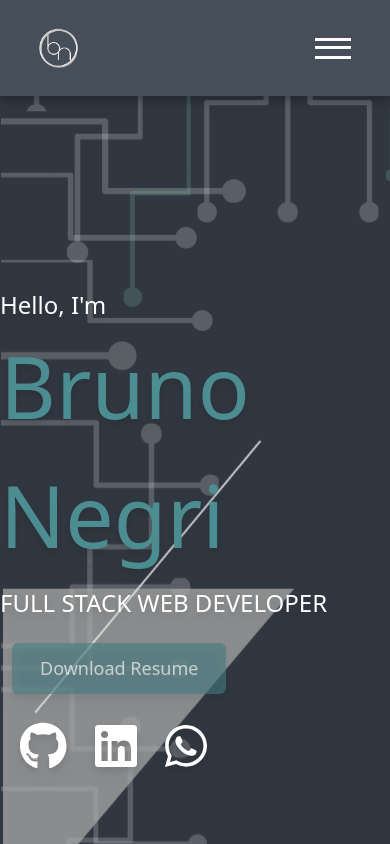
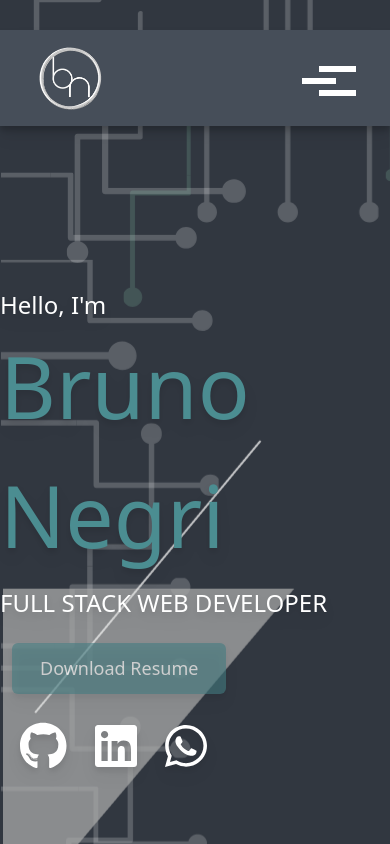
Before and after one commit to brunonegri/Portfolio-v2.0, a React (Create React App) app: page / in a window 390 px wide. Shown: the top 844 px of the page. Built offline with nearby package versions, Linux system fonts and the light colour scheme.

Commit message:
feat: add hamburguer menu

```diff
--- a/src/components/newHeader.jsx
+++ b/src/components/newHeader.jsx
@@ -1,32 +1,36 @@
-import React from 'react'
+import React, { useState} from 'react'
 import useScrollDirection from '../services/scrollhook'
 import GifBnWhite from '../data/images/GifBnWhite.gif'
 import BnWhite from '../data/images/BnWhite.png'
-import menuicon from '../data/StackIcons/menu_icon.png'
 
 function NewHeader () {
+	const [active, setActive] = useState(false)
+	const handleToggle = () => {
+		setActive(!active)
+	}
 	const scrollDirection = useScrollDirection()
 
 	return (
-		<div className={`w-full sm:sticky ${scrollDirection === 'down' ? '-top-24' : 'top-[30px]'}  flex flex-nowrap  justify-between sm:justify-center  drop-shadow-lg h-24 bg-[#464E59] z-10 transition-all duration-500`}>
+		<div className={`w-full sticky ${scrollDirection === 'down' ? '-top-24' : 'top-[30px]'}  flex flex-nowrap  justify-between sm:justify-center  drop-shadow-lg h-24 bg-[#464E59] z-10 transition-all duration-500`}>
 			<div className='w-[80%] lg:w-[65%] flex mx-auto justify-between items-center  h-full'>
 				<a href="#HOME">
-					<img className='h-10 sm:h-20'
+					<img className='h-16 sm:h-20'
 						onClick={() => { window.location.reload() }}
 						onMouseOver={e => (e.currentTarget.src = GifBnWhite)}
 						onMouseOut={e => (e.currentTarget.src = BnWhite)}
 						src={BnWhite} alt='Logo Bruno Negri' />
 				</a>
-				<button className='sm:hidden'>
-					<img src={menuicon} alt="menu" />
+				<button className={`sm:hidden ${active ? 'icon iconActive' : 'icon'}`} onClick={handleToggle}>
+					<div className='hamburguer hamburgerIcon'></div>
 				</button>
-				<nav className='hidden sm:flex lg:w-auto  text-white'>
+				<nav className= {`sm:flex lg:w-auto  backdrop-blur-md text-white ${active ? 'inset-y-0 right-[1px] top-[-30px] h-[4000px] w-56 bg-black/80 absolute h-full' : 'hidden'}`}>
 					<a href='/' onClick={ e=>{
 						const home = document.getElementById('HOME')
 						e.preventDefault()
 						home && home.scrollIntoView()
+						setActive(!active)
 						}}>
-						<p className='mx-2 text-xl hover:text-[#437c80]'>
+						<p className='ml-[30px] mt-[150px] sm:mx-2 sm:mt-0  text-xl hover:text-[#437c80]'>
 							<span className='mr-1 text-sm text-[#588e91]'>01.</span>Home
 						</p>
 					</a>
@@ -34,8 +38,9 @@ function NewHeader () {
 						const about = document.getElementById('ABOUT')
 						e.preventDefault()
 						about && about.scrollIntoView()
+						setActive(!active)
 						}}>
-						<p className='mx-2 text-xl hover:text-[#437c80]'>
+						<p className='ml-[30px] sm:mx-2 sm:mt-0 text-xl hover:text-[#437c80]'>
 							<span className='mr-1 text-sm text-[#588e91]'>02.</span>About
 						</p>
 					</a>
@@ -43,8 +48,9 @@ function NewHeader () {
 						const xp = document.getElementById('EXPERIENCES')
 						e.preventDefault()
 						xp && xp.scrollIntoView()
+						setActive(!active)
 						}}>
-						<p className='mx-2 text-xl hover:text-[#437c80]'>
+						<p className='ml-[30px] sm:mx-2 sm:mt-0 text-xl hover:text-[#437c80]'>
 							<span className='mr-1 text-sm text-[#588e91]'>03.</span>Experience
 						</p>
 					</a>
@@ -52,8 +58,9 @@ function NewHeader () {
 						const projects = document.getElementById('PROJECTS')
 						e.preventDefault()
 						projects && projects.scrollIntoView()
+						setActive(!active)
 						}}>
-						<p className='mx-2 text-xl hover:text-[#437c80]'>
+						<p className='ml-[30px] sm:mx-2 sm:mt-0 text-xl hover:text-[#437c80]'>
 							<span className='mr-1 text-sm text-[#588e91]'>04.</span>Projects
 						</p>
 					</a>
--- a/src/index.css
+++ b/src/index.css
@@ -42,6 +42,79 @@ body {
   visibility: hidden;
 }
 
+.icon {
+  position: absolute;
+  z-index: 4;
+  right: 1%;
+  width: fit-content;
+  height: 44px;
+  cursor: pointer
+}
+
+.hamburguer {
+  /* top: 50%; */
+  right: 50px;
+  width: 34px;
+  height: 6px;
+  background: white;
+  position: absolute;
+  box-shadow: 0 2px 5px rgba (0,0,0,0.2);
+  transition: 0.5s;
+}
+
+.hamburguer::before {
+  top: -12px;
+  content: '';
+  position: absolute;
+  width: 37px;
+  height: 6px;
+  background: white;
+  box-shadow: 0 2px 5px rgba (0,0,0,0.2);
+  transition: 0.5s;
+}
+
+.hamburguer::after {
+  top: 12px;
+  content: '';
+  position: absolute;
+  width: 37px;
+  height: 6px;
+  background: white;
+  box-shadow: 0 2px 5px rgba (0,0,0,0.2);
+  transition: 0.5s;
+}
+
+.icon.iconActive .hamburguer {
+  background: transparent;
+  box-shadow: 0 2px 5px transparent;
+}
+
+.icon.iconActive .hamburguer:after {
+  top: 0;
+  background: #437c80;
+  transform: rotate(225deg);
+  box-shadow: 0 -2 5px rgba (0,0,0, 0.2)
+}
+
+.icon.iconActive .hamburguer:before {
+  top: 0;
+  background: #437c80;
+  transform: rotate(135deg);
+  box-shadow: 0 -2 5px rgba (0,0,0, 0.2)
+}
+
+/* .menu.menuOpen {
+  width: 150px;
+  height: 100vh;
+  background: #000;
+  box-shadow: 10px 0px 69px 0px rgba(0,0,0, 0.59);
+}
+
+.menu.menuClose {
+  display: none;
+  width: 0px;
+} */
+
   ::-webkit-scrollbar-track {
     background: #313740;
     opacity: 0.7;
```
